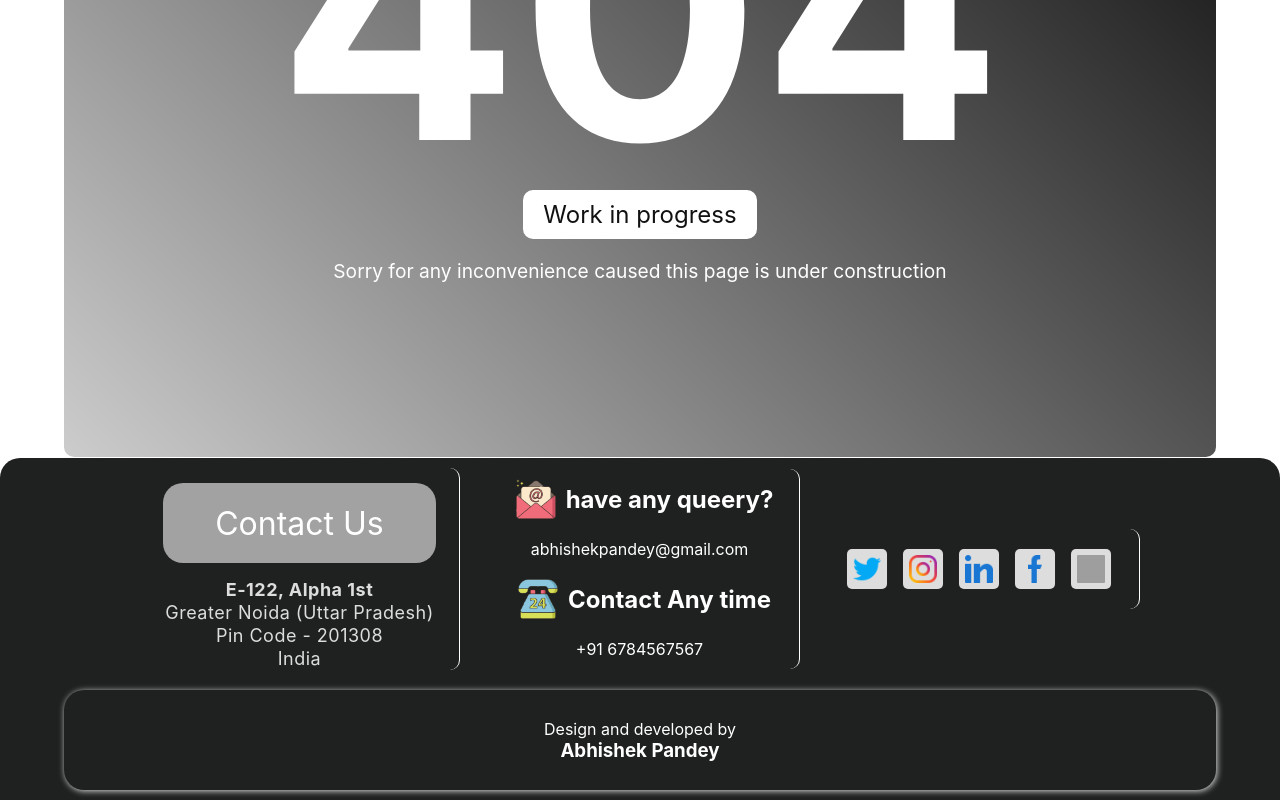
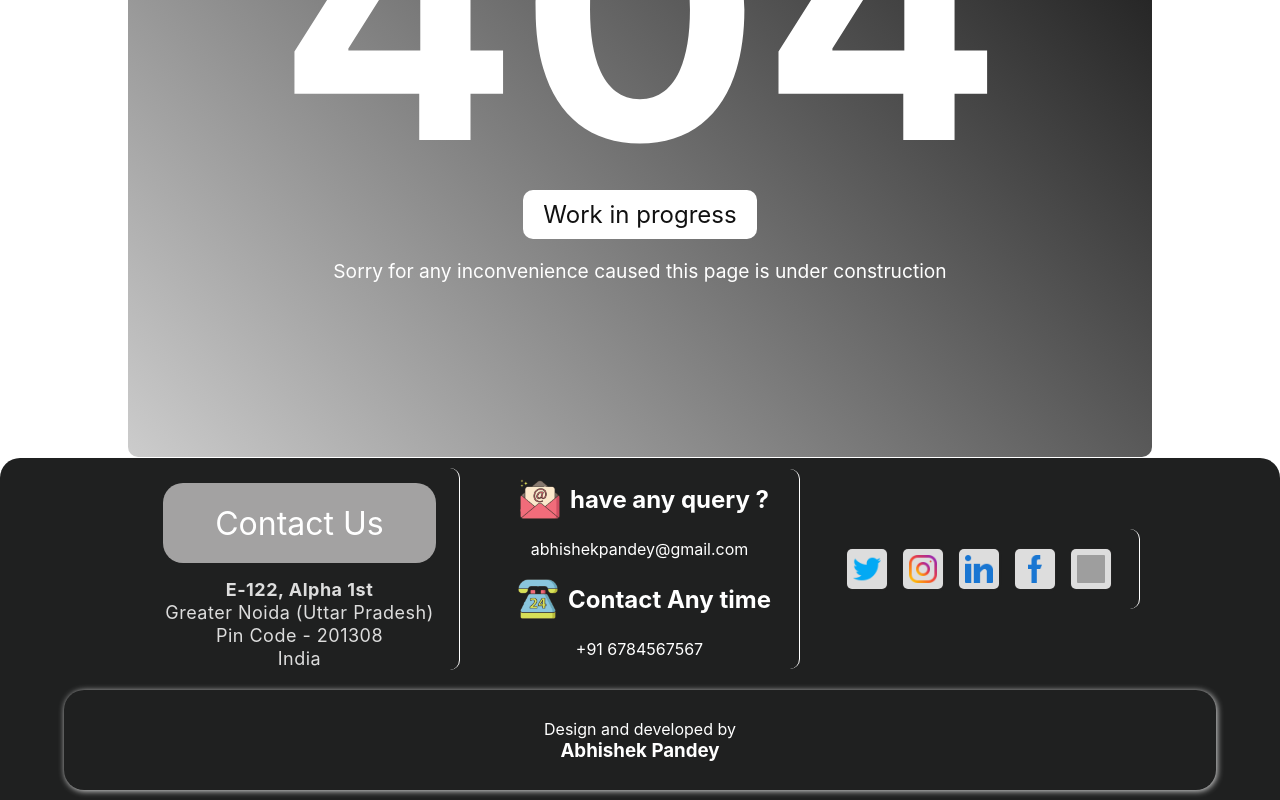
Before and after one commit to Abhisekpndy17/abhiport, a React (Create React App) app: page /works in a window 1280 px wide. Shown: the part 440-1240 px from the top of the page. Built offline with nearby package versions, Linux system fonts and the light colour scheme; grey boxes are pictures that could not be loaded.

Commit message:
changing query spelling

```diff
--- a/src/components/3pages/ContactUs.js
+++ b/src/components/3pages/ContactUs.js
@@ -12,7 +12,7 @@ export default function ContactUs() {
                     <div className='contact-img'>
                     <img src={Email} alt="jhgfds" />
                     </div>
-                    <h2>have any queery?</h2>
+                    <h2>have any query ?</h2>
                 </div>
                 <div className='Contact-it'>
                     abhishekpandey@gmail.com
--- a/src/components/works/Work.css
+++ b/src/components/works/Work.css
@@ -11,7 +11,7 @@
 .work .work-container{
     height: 100vh;
     border-radius: 10px;
-    width: 90%;
+    width: 80%;
     margin: 0px auto;
     background: #000;
     background: linear-gradient(45deg, #ccc , #000);
```
